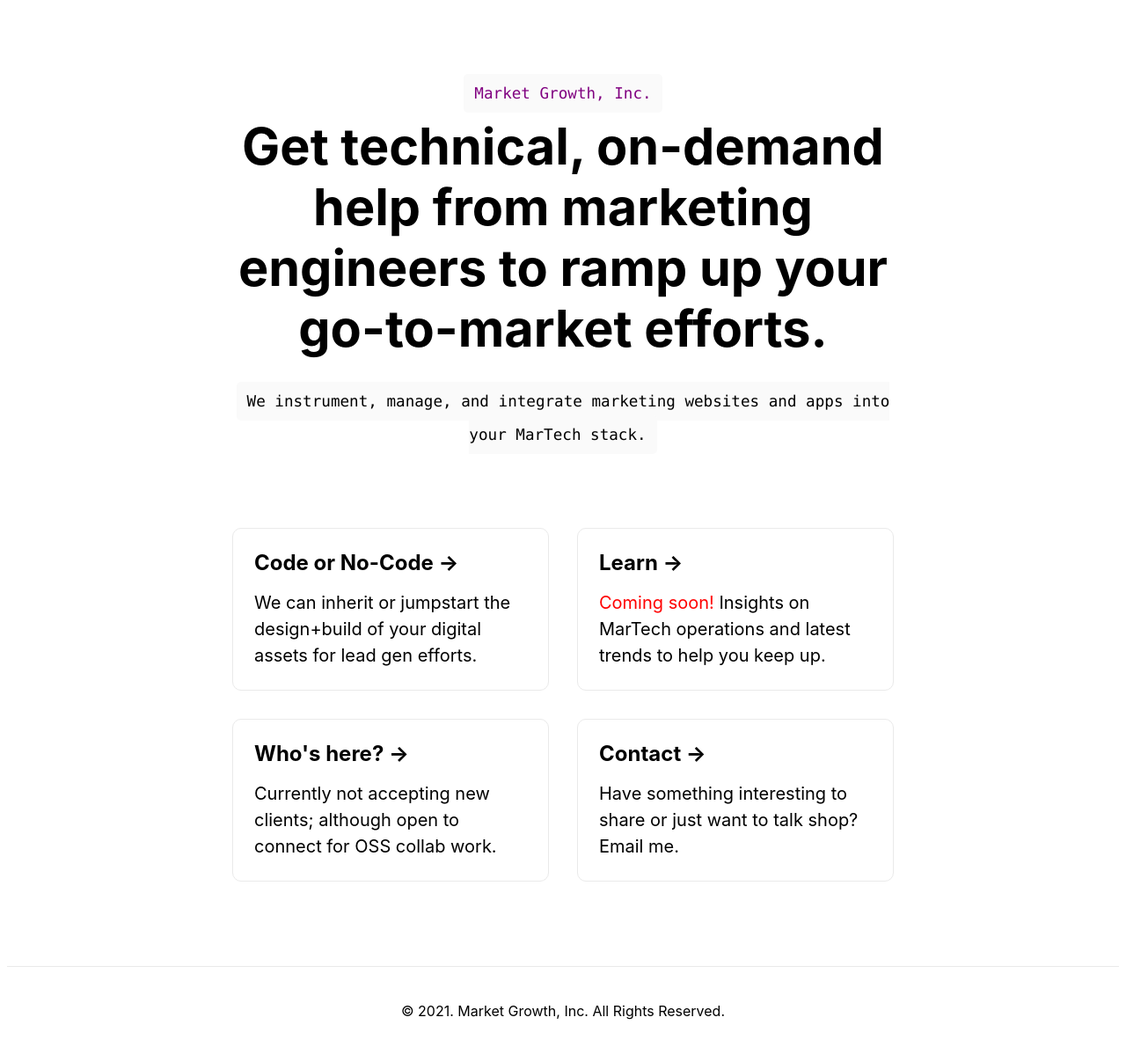
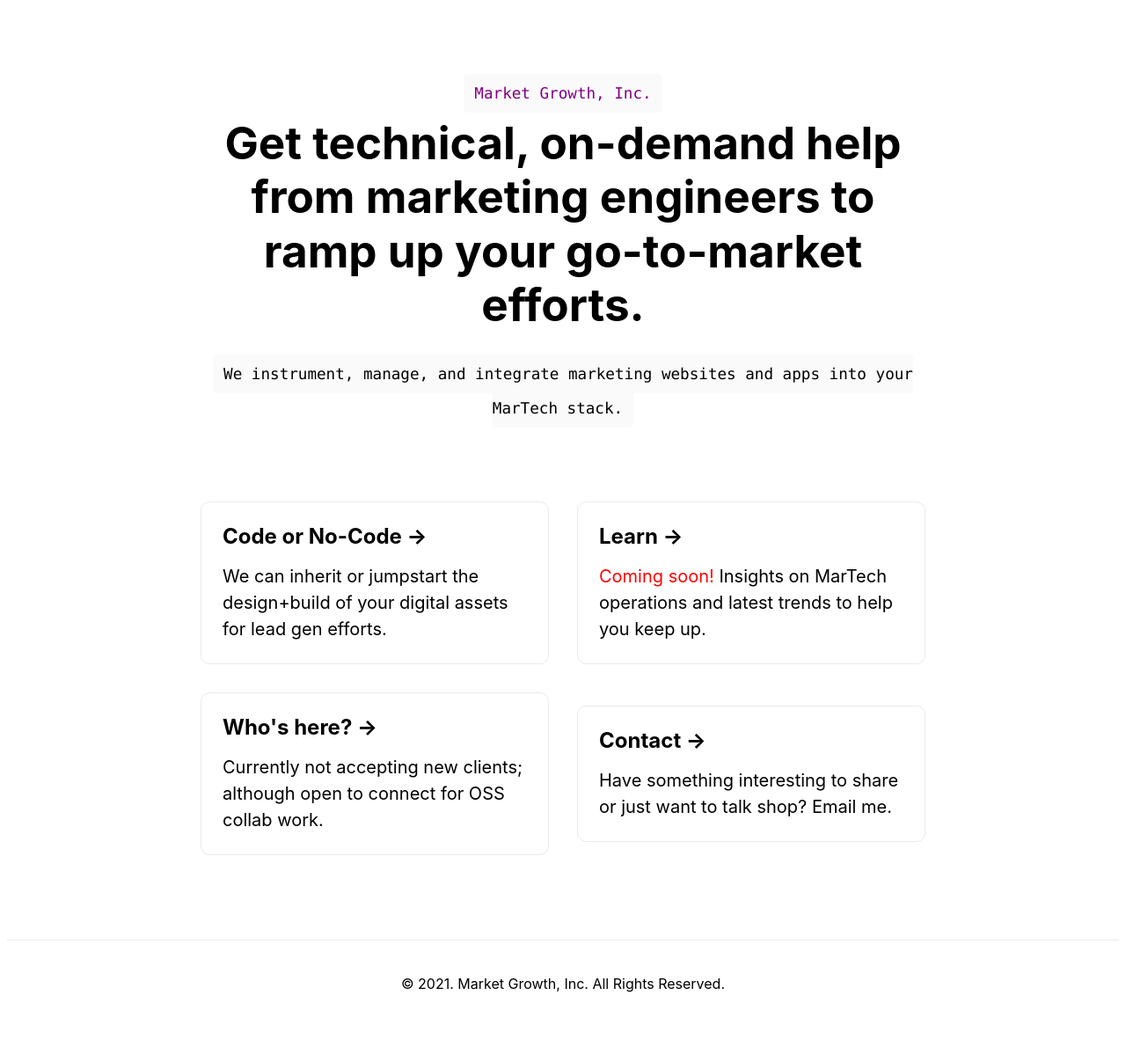
Before and after one commit to marketgrowth/www, a Next.js app: page / in a window 1280 px wide. Shown: the whole page at 88% size. After the commit the page ends 1168 px from the top, so only its background shows below. Built offline with nearby package versions, Linux system fonts and the light colour scheme.

Commit message:
Update Home.module.css

```diff
--- a/styles/Home.module.css
+++ b/styles/Home.module.css
@@ -55,7 +55,7 @@
 }
 @media (min-width: 768px) {
   .title {
-    font-size: 3.6rem;
+    font-size: 3.2rem;
   }
 }
 .title,
@@ -67,7 +67,7 @@
   line-height: 1.5;
   font-size: 1.6rem;
   padding: 0 20px;
-  max-width: 800px;
+  max-width: 880px;
 }
 .descriptionTag {
   color: purple
@@ -87,7 +87,7 @@
   align-items: center;
   justify-content: center;
   flex-wrap: wrap;
-  max-width: 800px;
+  max-width: 880px;
   margin-top: 3rem;
 }
 
```
